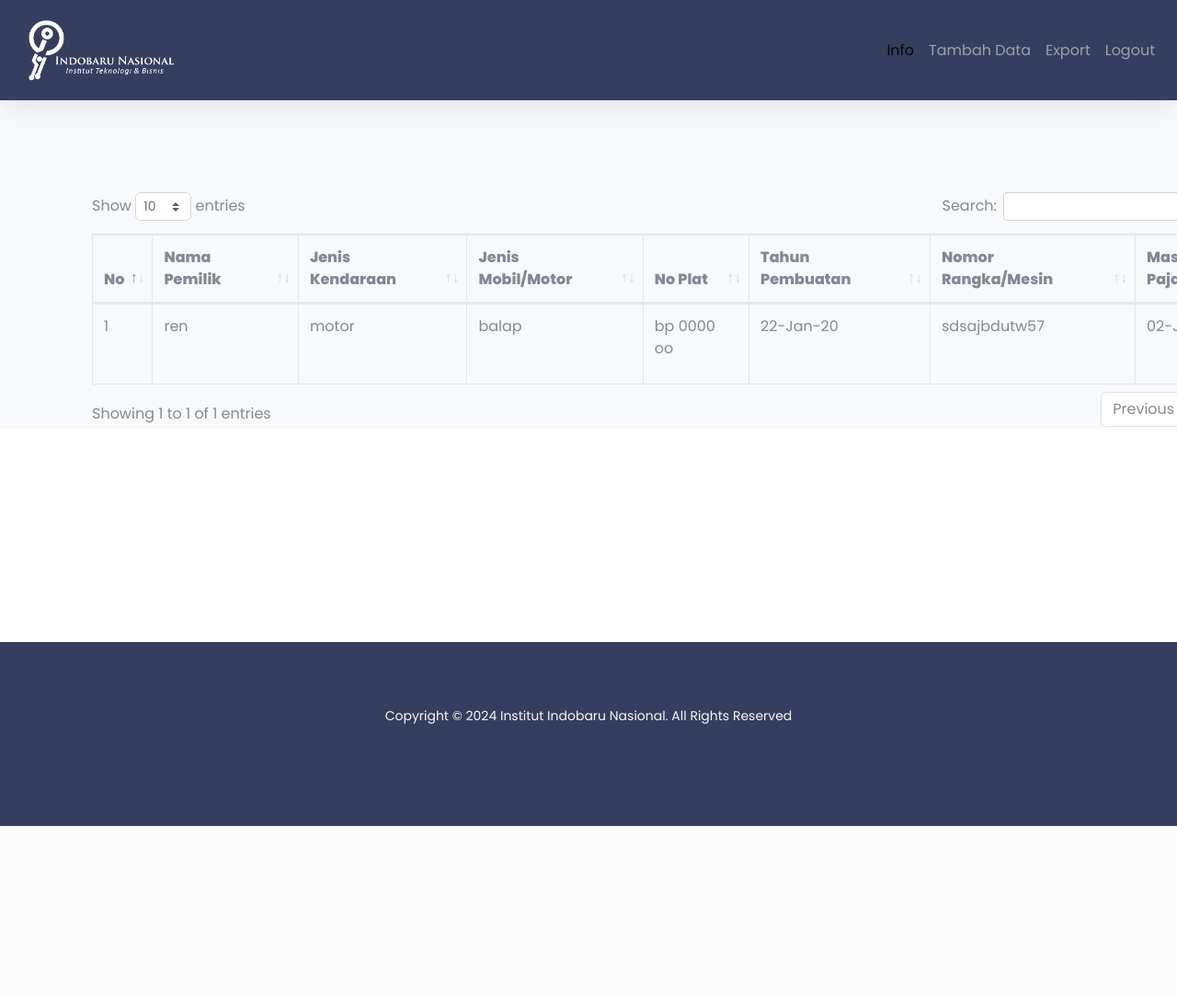
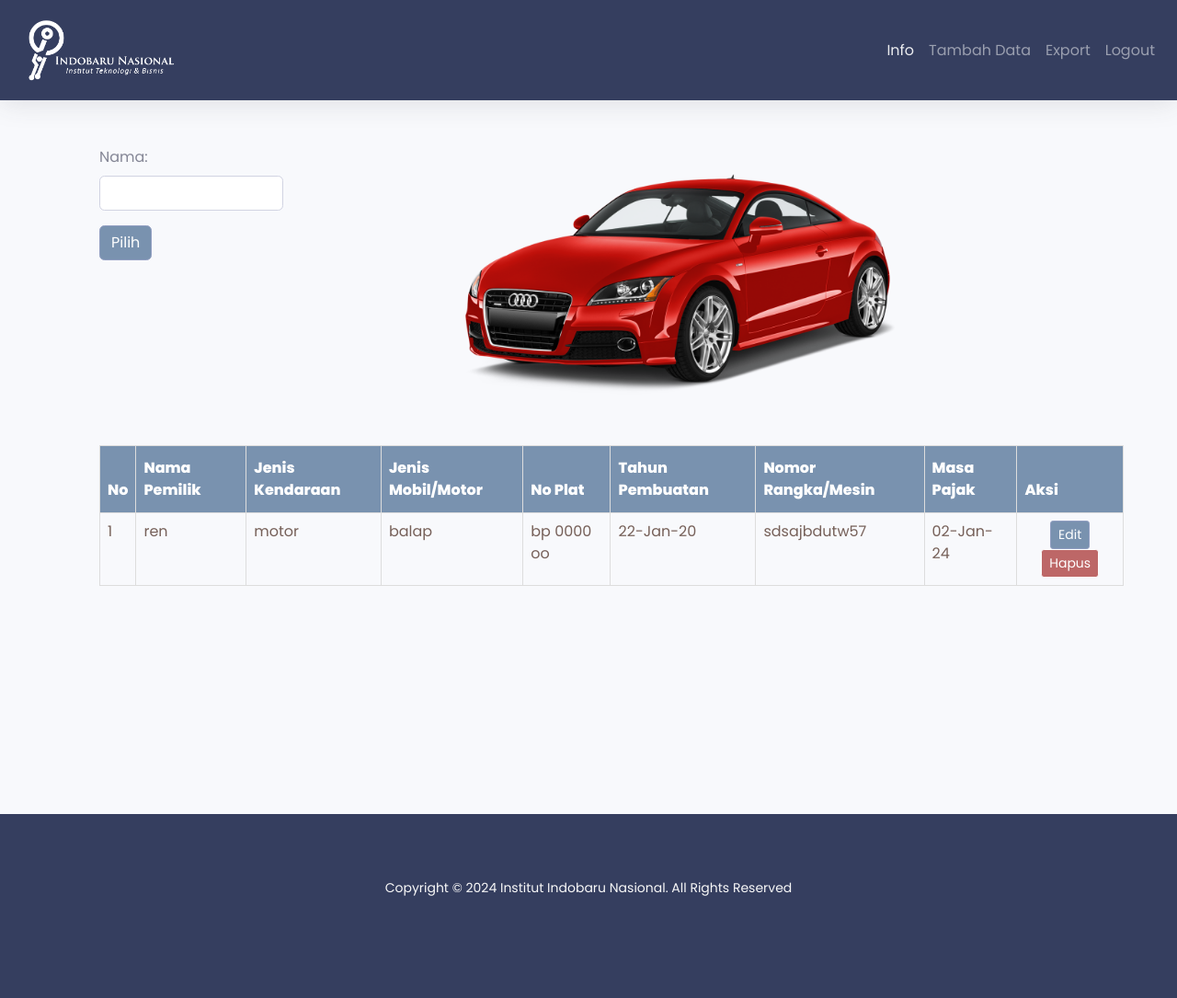
Before and after one commit to irenedocode/iibnpajak, a PHP site: page /admin/infoadmin.php in a window 1280 px wide. Shown: the whole page at 92% size. Before the commit the page ends 898 px from the top, so only its background shows below. Run offline with PHP 8.4, Linux system fonts and the light colour scheme; data comes from the database, SQL or seed files in the repository.

Commit message:
commit editan irenr

```diff
--- a/admin/infoadmin.php
+++ b/admin/infoadmin.php
@@ -9,19 +9,37 @@
     <meta name="description" content="">
     <meta name="author" content="">
 
-    <title>SB Admin 2 - Tables</title>
+    <title>Info Admin</title>
 
-    <!-- Custom fonts for this template -->
-    <link href="../vendor/fontawesome-free/css/all.min.css" rel="stylesheet" type="text/css">
-    <link
-        href="https://fonts.googleapis.com/css?family=Nunito:200,200i,300,300i,400,400i,600,600i,700,700i,800,800i,900,900i"
-        rel="stylesheet">
+    <!-- Custom fonts for this template-->
+    <link href="https://fonts.googleapis.com/css2?family=Poppins:ital,wght@0,300;0,400;0,600;0,800;0,900;1,500;1,600&display=swap" rel="stylesheet">
 
-    <!-- Custom styles for this template -->
-    <link href="../css/sb-admin-2.min.css" rel="stylesheet">
+    <!-- Custom styles for this template-->
+    <link href="sb-admin-2.min.css" rel="stylesheet">
 
-    <!-- Custom styles for this page -->
-    <link href="../vendor/datatables/dataTables.bootstrap4.min.css" rel="stylesheet">
+    <style>
+    #customers {
+    border-collapse: collapse;
+    width: 100%;
+    }
+
+    #customers td, #customers th {
+    border: 1px solid #ddd;
+    padding: 8px;
+    }
+
+    #customers tr:nth-child(even){background-color: #f2f2f2;}
+
+    #customers tr:hover {background-color: #ddd;}
+
+    #customers th {
+    padding-top: 12px;
+    padding-bottom: 12px;
+    text-align: left;
+    background-color: #7992af;
+    color: white;
+    }
+    </style>
 
 </head>
 
@@ -30,11 +48,13 @@
     <!-- Page Wrapper -->
     <div id="wrapper">
 
+        <!-- Content Wrapper -->
         <div id="content-wrapper" class="d-flex flex-column">
 
             <!-- Main Content -->
             <div id="content">
 
+                <!-- Topbar -->
             <nav class="navbar navbar-expand-lg navbar-light bg-light shadow">
                 <a class="navbar-brand" href="index.html"> <img src="../img/72ppi/Artboard 1.png" alt="" style="width: 180px"> </a>
                     <button class="navbar-toggler" type="button" data-toggle="collapse" data-target="#navbarNav" aria-controls="navbarNav" aria-expanded="false" aria-label="Toggle navigation">
@@ -59,10 +79,45 @@
                         </ul>
                     </div>
             </nav>
+            <!-- End of Topbar -->
 
-                    <!-- Page Heading -->
-                            <div class="table-responsive" style="margin-top: 100px; margin-left: 100px;">
-                                <table class="table table-bordered" id="dataTable" style="width: 110%;" cellspacing="0">
+                <!-- Begin Page Content -->
+                <div>
+                    <div class="row">
+                        <a class="sidebar-brand d-flex align-items-center justify-content-left" href="keterangan.html">
+                        </a>
+                    <img style="display: flex; position :relative; width: 500px; margin-left: 500px; " src="img/mobil.png" alt="">
+                        <form action="<?php echo $_SERVER["PHP_SELF"];?>" method="post">
+                            <div class="form-group"style="margin-top: 50px;" >
+                                <label style="margin-left: -880px;" for="sel1">Nama:</label>
+                                    <?php
+                                        $masapaja="";
+                                        if (isset($_POST['cari'])) {
+                                        $cari=$_POST['cari'];
+                                        $query = "SELECT * FROM kendaraan WHERE CONCAT(`nama`, `jeniskendaraan`, `jenismobilmotor`, `nopolisi`, `pembuatan`, `rangka`, `masapajak`) LIKE '%".$cari."%'";
+                                            $search_result = filterTable($query);
+
+                                        }
+                                        else {
+                                            $query = "SELECT * FROM kendaraan";
+                                            $search_result = filterTable($query);
+                                        }
+
+                                        function filterTable($query)
+                                        {
+                                        $connect = mysqli_connect("localhost", "root", "", "data");
+                                        $filter_Result = mysqli_query($connect, $query);
+                                        return $filter_Result;
+                                        }
+                                    ?>
+                                <input style="margin-left: -880px; width: 200px;" type="text" name="cari" class="form-control" required/>
+                            </div>
+                            <div class="form-group">
+                                <input style="margin-left: -880px;" type="submit" class="btn btn-primary" value="Pilih">
+                            </div>
+                        </form>
+                            <div class="table-responsive">
+                                <table class="table table-bordered" id="customers" style="width: 90%; margin-left: 100px; margin-right: 50px;" cellspacing="0">
                                     <thead>
                                         <tr>
                                             <th>No</th>
@@ -93,6 +148,7 @@
                                             $no++;
 
                                             ?>
+                                            <tbody>
                                             <tr>
                                                 <td><?php echo $no;?></td>
                                                 <td><?php echo $data["nama"];?></td>
@@ -114,13 +170,8 @@
 
                                 </tbody>
                             </table>
-
-                        </div>
             </div>
 
-                </div>
-
-            </div>
         <!-- End of Main Content -->
 
             <!-- Footer -->
@@ -146,19 +197,21 @@
         <div class="modal-dialog" role="document">
             <div class="modal-content">
                 <div class="modal-header">
-                    <h5 class="modal-title" id="exampleModalLabel">Ready to Leave?</h5>
+                    <h5 class="modal-title" id="exampleModalLabel">Yakin Logout?</h5>
                     <button class="close" type="button" data-dismiss="modal" aria-label="Close">
                         <span aria-hidden="true">×</span>
                     </button>
                 </div>
-                <div class="modal-body">Select "Logout" below if you are ready to end your current session.</div>
+                <div class="modal-body">Pilih "Logout" untuk keluar dari akun ini.</div>
                 <div class="modal-footer">
                     <button class="btn btn-secondary" type="button" data-dismiss="modal">Cancel</button>
-                    <a class="btn btn-primary" href="login.html">Logout</a>
+                    <a class="btn btn-primary" href="../login.php">Logout</a>
                 </div>
             </div>
         </div>
     </div>
+
+
 
     <!-- Bootstrap core JavaScript-->
     <script src="../vendor/jquery/jquery.min.js"></script>
@@ -170,12 +223,6 @@
     <!-- Custom scripts for all pages-->
     <script src="../js/sb-admin-2.min.js"></script>
 
-    <!-- Page level plugins -->
-    <script src="../vendor/datatables/jquery.dataTables.min.js"></script>
-    <script src="../vendor/datatables/dataTables.bootstrap4.min.js"></script>
-
-    <!-- Page level custom scripts -->
-    <script src="../js/demo/datatables-demo.js"></script>
 
     <script>
        function preventBack() {window.history.forward();}
```
Lines whose indentation alone changed are shown as unchanged.
